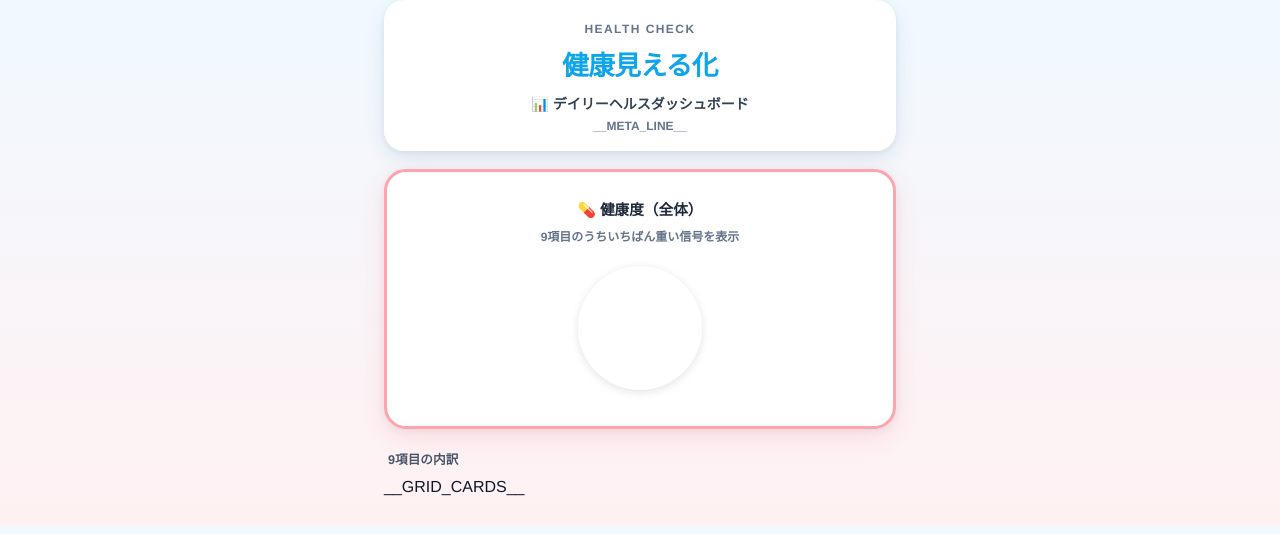
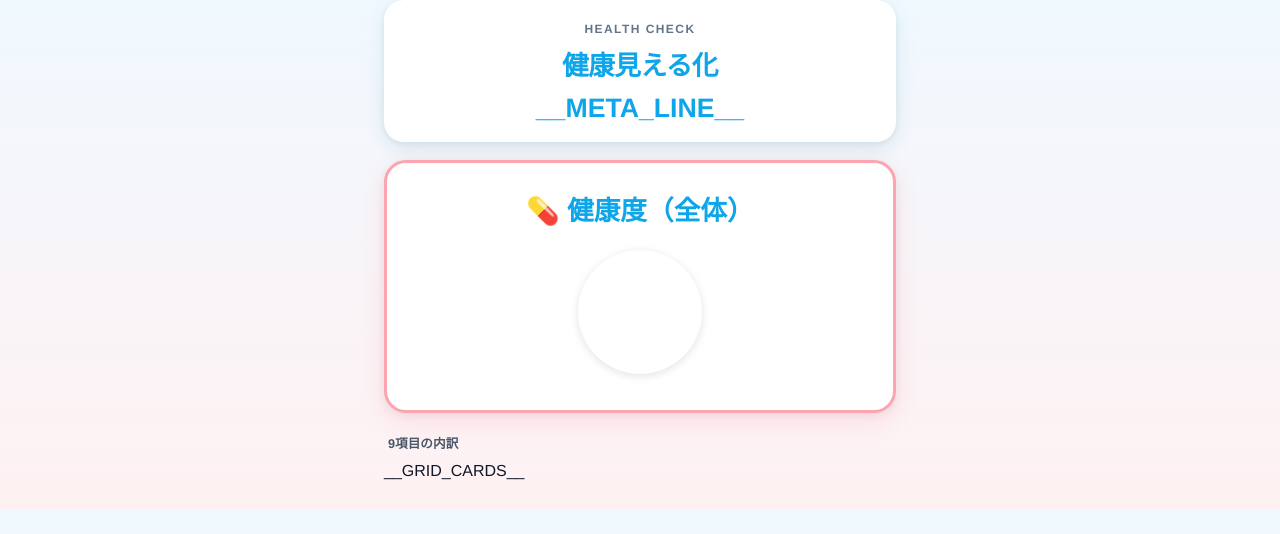
Before and after one commit to emi3588/morning-line-bot, a website: page health-dashboard-ci/template/dashboard.template.html in a window 1280 px wide. Drawn offline with Linux system fonts and the light colour scheme.

Commit message:
Update dashboard.template.html

```diff
--- a/health-dashboard-ci/template/dashboard.template.html
+++ b/health-dashboard-ci/template/dashboard.template.html
@@ -25,8 +25,7 @@
     }
     .page-header .kicker { margin: 0; font-size: 9pt; font-weight: 700; letter-spacing: 0.12em; color: #64748b; }
     .page-header h1 { margin: 8px 0 0; font-size: 20pt; font-weight: 800; color: #0ea5e9; letter-spacing: -0.02em; }
-    .page-header .sub { margin: 10px 0 0; font-size: 10.5pt; font-weight: 700; color: #334155; }
-    .page-header .meta { margin: 6px 0 0; font-size: 9pt; color: #64748b; font-weight: 600; }
+    .page-header .meta { margin: 10px 0 0; font-size: 20pt; font-weight: 800; color: #0ea5e9; }
     .lamp { border-radius: 50%; box-shadow: 0 2px 8px rgba(15, 23, 42, 0.12); }
     .lamp--green { background-color: #22c55e; }
     .lamp--yellow { background-color: #facc15; }
@@ -40,8 +39,7 @@
       border: 3px solid #fda4af;
       box-shadow: 0 8px 26px rgba(244, 63, 94, 0.12), 0 2px 8px rgba(15, 23, 42, 0.06);
     }
-    .hero-title { margin: 0; font-size: 11pt; font-weight: 800; color: #1e293b; }
-    .hero-tag { margin: 8px 0 0; font-size: 9pt; font-weight: 700; color: #64748b; }
+    .hero-title { margin: 0; font-size: 20pt; font-weight: 800; color: #0ea5e9; }
     .hero .lamp-hero { width: 124px; height: 124px; margin: 22px auto 16px; }
     .grid-label { margin: 0 0 10px 4px; font-size: 9.5pt; font-weight: 800; color: #475569; }
     .grid-9 {
@@ -71,13 +69,11 @@
     <header class="page-header">
       <p class="kicker">HEALTH CHECK</p>
       <h1>健康見える化</h1>
-      <p class="sub">📊 デイリーヘルスダッシュボード</p>
       <p class="meta">__META_LINE__</p>
     </header>
 
     <section class="hero" aria-labelledby="hero-h">
       <h2 id="hero-h" class="hero-title">💊 健康度（全体）</h2>
-      <p class="hero-tag">9項目のうちいちばん重い信号を表示</p>
       <div class="lamp __HERO_LAMP_CLASSES__ lamp-hero" role="img" aria-label="全体の状態"></div>
     </section>
 
```
